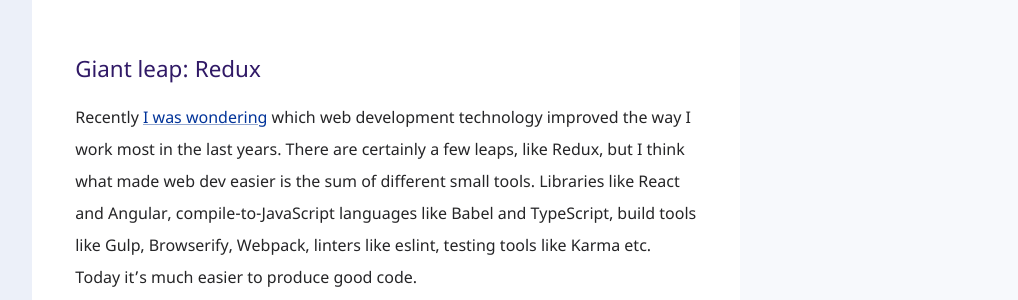
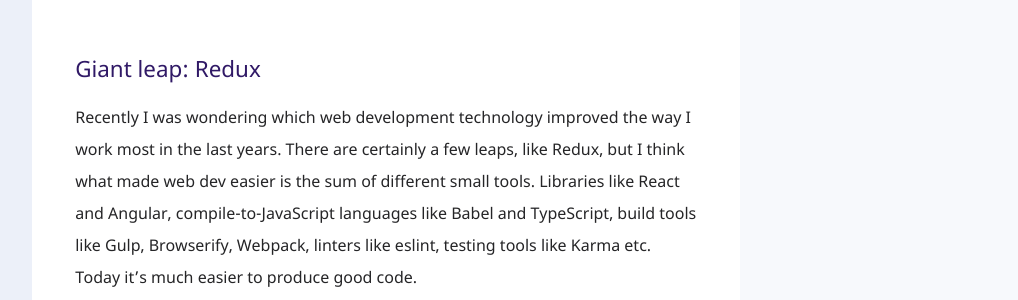
Before and after one commit to molily/molily.de, a Jekyll site: the page built from _posts/2017-11-02-angular-typescript-rxjs.md, in a window 1280 px wide and 900 px high, scrolled down 939 px. Shown: the part 154-454 px from the top of the window, without its empty margins (80-1098 px from the left). Built offline with Jekyll 4.4.1, drawn with Linux system fonts in a browser that asks for light colours; some of the changed lines change nothing that is shown.

Commit message:
link fix

```diff
--- a/_posts/2017-11-02-angular-typescript-rxjs.md
+++ b/_posts/2017-11-02-angular-typescript-rxjs.md
@@ -20,7 +20,7 @@
 
 ## Giant leap: Redux
 
-Recently [I was wondering](https://twitter.com/molily/status/917477498409152513) which web development technology improved the way I work most in the last years. There are certainly a few leaps, like Redux, but I think what made web dev easier is the sum of different small tools. Libraries like React and Angular, compile-to-JavaScript languages like Babel and TypeScript, build tools like Gulp, Browserify, Webpack, linters like eslint, testing tools like Karma etc. Today it’s much easier to produce good code.
+Recently I was wondering which web development technology improved the way I work most in the last years. There are certainly a few leaps, like Redux, but I think what made web dev easier is the sum of different small tools. Libraries like React and Angular, compile-to-JavaScript languages like Babel and TypeScript, build tools like Gulp, Browserify, Webpack, linters like eslint, testing tools like Karma etc. Today it’s much easier to produce good code.
 
 Most people would probably say React had a bigger impact on their work than Redux. For me it’s the opposite; Redux was the eye opener. I’ve always struggled with application-wide state management. [Chaplin and Marionette](https://9elements.com/io/comparison-of-marionette-and-chaplin/) made it easier to keep state in central models, but every non-trivial app ended up as a hairball of internal dependencies and confusing model-view bindings.
 
```
